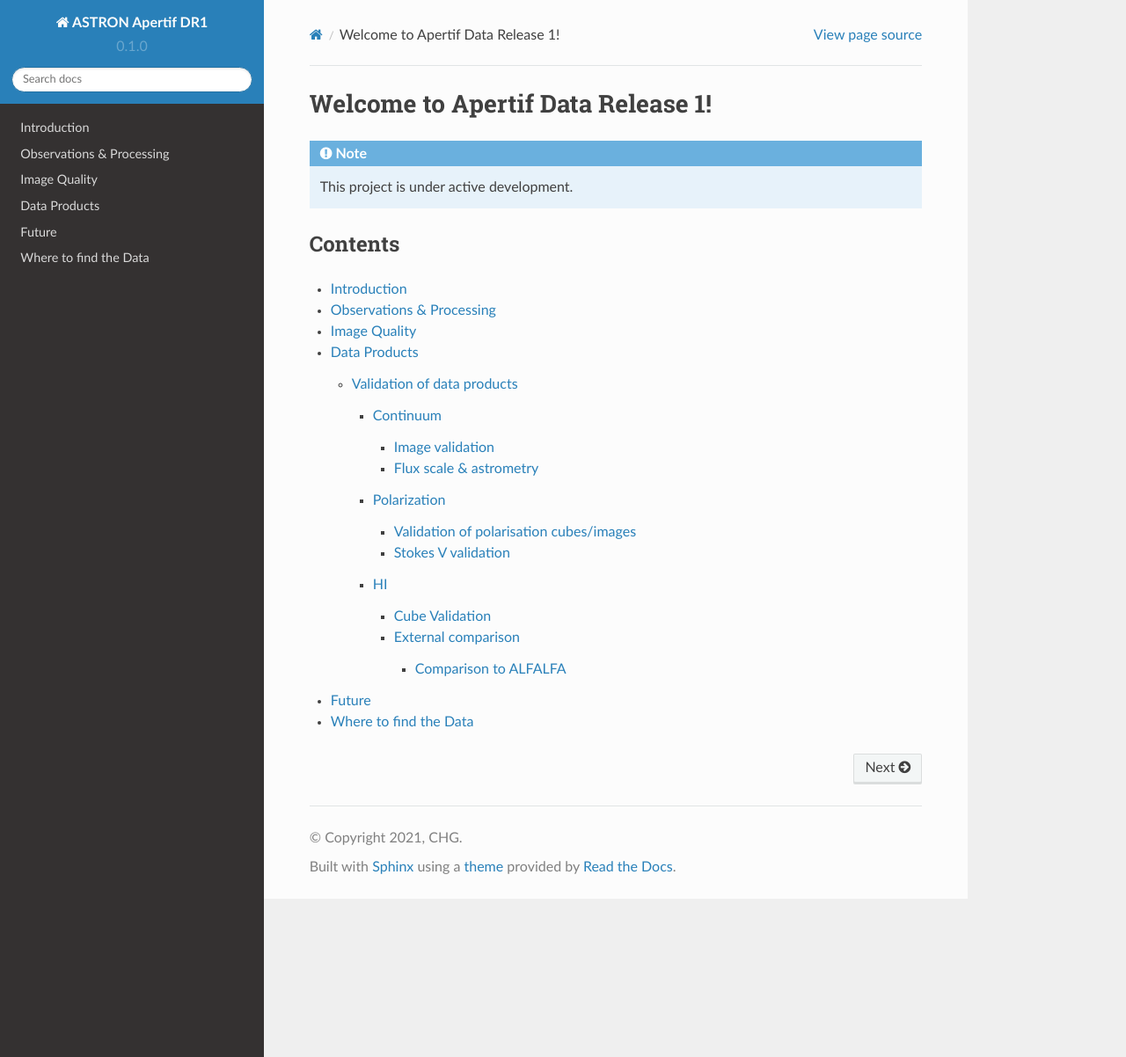
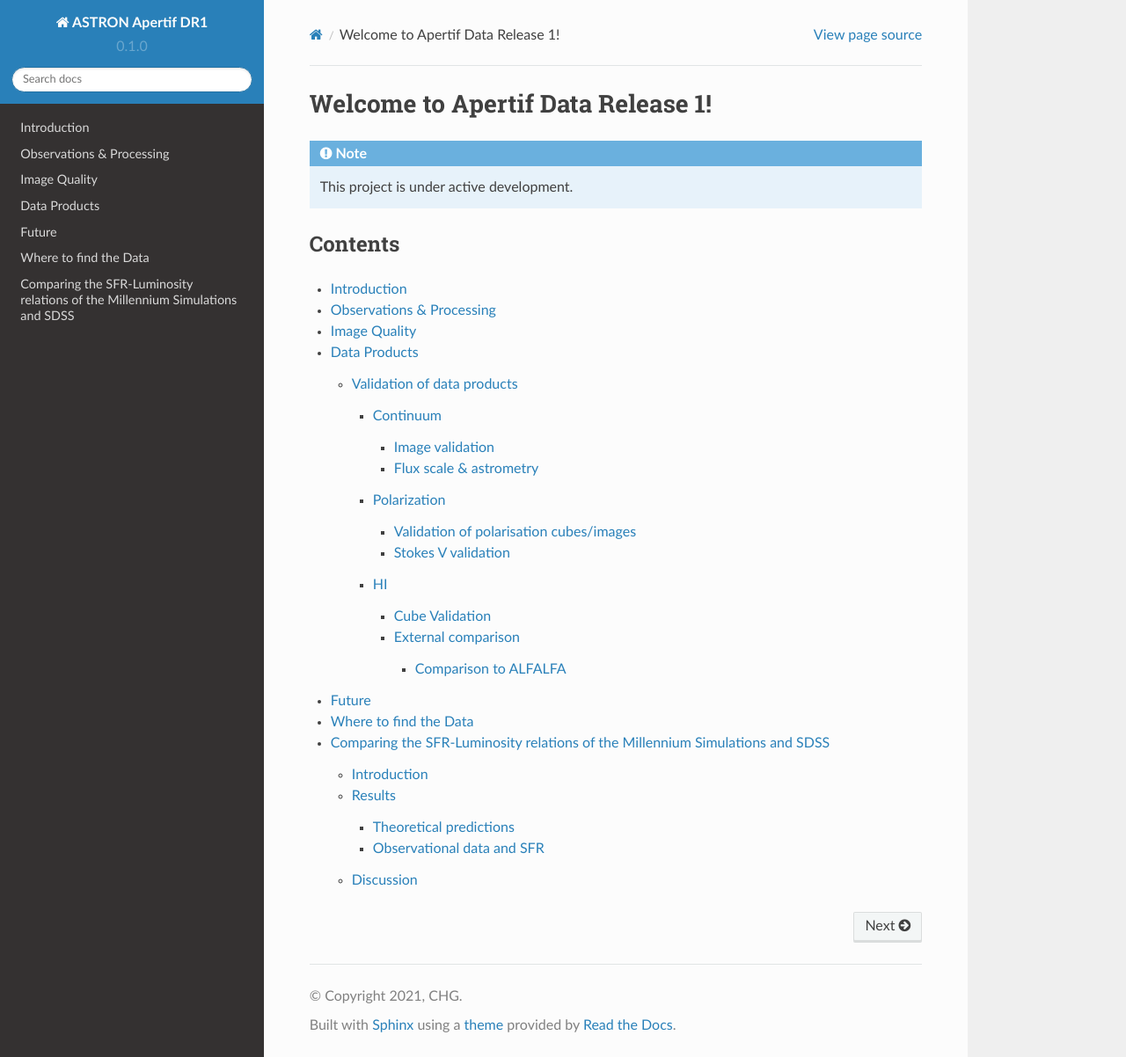
Before and after one commit to CelestinBananas/ASTRON_APERTIF_DR1, a Sphinx documentation site: the page built from docs/source/index.rst, in a window 1280 px wide and 1202 px high. Shown: the whole window at 88% size. Built offline with Sphinx 7.4.7 and the Read the Docs theme 2.0.0, drawn with Linux system fonts in a browser that asks for light colours; some of the changed lines change nothing that is shown.

Commit message:
tried pandocs conversion test

```diff
--- a/docs/source/index.rst
+++ b/docs/source/index.rst
@@ -15,3 +15,4 @@ Contents
    data_products
    future
    where_to_find_data
+   test_rst
--- /dev/null
+++ b/docs/source/test_rst.rst
@@ -0,0 +1,250 @@
+=============================================================================
+Comparing the SFR-Luminosity relations of the Millennium Simulations and SDSS
+=============================================================================
+
+:Author: Celestin Herbe-George
+
+.. role:: raw-latex(raw)
+   :format: latex
+..
+
+Introduction
+============
+
+Galaxy formation modelling is one of the most important and heavily
+researched areas of Cosmology. Today, there exist many different models
+that attempt to predict the observations of galaxies in our universe but
+one model that has shown to be the most popular is the Lambda-CDM model.
+In 2005, the Virgo Consortium, an international collaboration, ran a
+high-resolution N-body simulation of the Lambda-CDM model
+:raw-latex:`\cite{MSim}`. This simulation, the Millennium Simulation,
+has arguably provided the most important theoretical data for the model,
+enabling critical comparisons with the observations to be made.
+
+The Sloan Digital Sky Survey (SDSS) is an optical telescope that has
+been carrying out imaging and spectroscopic surveys of the sky since
+2000. The SDSS data is ideal data to compare the Millennium Simulation’s
+prediction with as it covers a wide range of redshifts, probing deep
+into the evolutionary history of the universe. Furthermore, SDSS has
+observed and recorded the redshift and spectra of over 1 million
+galaxies meaning significant statistical comparisons and conclusions can
+be made.
+
+Star formation rates (SFR) are key in the study of galaxies, defining
+their visible properties. As outlined by Kennicutt, SFR can be strongly
+influenced by not only the morphology of the galaxy but also by the gas
+content, mass, bar structure and dynamical environment
+:raw-latex:`\cite{Ken}`. This makes an investigation of the SFR
+determined in the Millennium Simulation a key probe in the validity of
+theoretical model. Similarly, the mass-to-light ratio (M/L) is vital in
+determining the dynamics of a galaxy from photometric observations and
+shall also be investigated :raw-latex:`\cite{deJong}`.
+
+Results
+=======
+
+Theoretical predictions
+-----------------------
+
+Firstly, the snapshot number for the data acquisition had to be
+determined as each snapshot of the simulation corresponds to a different
+redshift. Through a simple query, it was found that :math:`snapnum = 59`
+was the snapshot that had a redshift closest to 0.1 (this snapshot had a
+redhsift of 0.089). Then a query was written to select the following
+properties of 10 000 galaxies: SFR, stellar mass, bulge mass and the B,
+V, R band magnitudes. These were queried from the DeLucia2006a database
+as this is a database of galaxies and is shown in figure
+`[fig:millQuery] <#fig:millQuery>`__.
+
+::
+
+   [
+     linewidth = 6.5cm,
+              language=SQL,
+              showspaces=false,
+              basicstyle=\ttfamily,
+              numbers=left,
+              numberstyle=\tiny,
+              commentstyle=\color{gray}
+           ]
+   SELECT TOP 10000 sfr,
+   stellarMass, mag_b,
+   mag_v, mag_r, redshift,
+   bulgeMass
+   FROM millimil..DeLucia2006a
+   WHERE snapnum = 59
+   AND mag_r != 99.0
+
+::
+
+   [
+               % linewidth = 5.5cm,
+              language=SQL,
+              showspaces=false,
+              basicstyle=\ttfamily,
+              numbers=left,
+              numberstyle=\tiny,
+              commentstyle=\color{gray}
+           ]
+   SELECT TOP 10000 s.SpecObjID,
+   s.z, dbo.fCosmoDl(s.z),
+   s.fiberMag_r, L.height, L.sigma,
+   L.wave, L.restWave
+   FROM SpecPhoto as s
+   JOIN SpecLine as L
+   ON s.SpecObjID = L.specObjID
+   WHERE ObjType = 0
+   AND L.LineID = 6565
+   AND abs(s.z-0.1) < 0.011
+   AND L.height >0000
+
+The stellar mass was then plotted against the absolute r-magnitude as
+shown in figure `1 <#fig:logmass>`__. In order to investigate the
+mass-to-light ratio discussed in the Introduction, the r-band luminosity
+in solar units was computed for the each galaxy in the sample using
+
+.. math:: L_r/L_\odot = 10^{-0.4(M_r - M_{\odot,r})} \label{eq:L},
+
+where :math:`M_r` is the absolute r-magnitude of the galaxy,
+:math:`M_{\odot,r}` is the absolute r band magnitude of the Sun and is
+:math:`M_{\odot,r} = 4.76`. Bell & de Jong present a popular relation
+for the mass-to-luminosity ratio which is
+:math:`M/L = -0.565 + 1.132(B-V)`. However, this fit was found by using
+a sample of spiral galaxies. To enable a direct comparison to be made,
+the spiral galaxies within the Millennium Simulation sample needed to be
+found. A quantitative description of a spiral galaxy is still heavily
+debated but a popular method is to use the bulge mass to total mass
+ratio, :math:`B`, of the galaxy :raw-latex:`\cite{bulge}`. By using the
+somewhat strict threshold that a spiral can be defined as having
+:math:`B < 0.66`, the sub sample of spiral galaxies can be found. Both
+the full sample and sub sample where fitted using a linear least squares
+fit yielding parameters :math:`a = 1.223` and :math:`b = -1.161` and
+:math:`a_s = 0.965` and :math:`b_s = -0.960` respectively. Here
+:math:`a` denotes the gradient and :math:`b` the intercept and the
+subscript :math:`s` the spiral sub sample. This spiral sub sample was
+also applied to figure `1 <#fig:logmass>`__.
+
+.. figure:: Figures/logM_magr.pdf
+   :alt:
+   :name: fig:logmass
+
+.. figure:: Figures/M_L.pdf
+   :alt:
+
+[fig:M_L]
+
+Observational data and SFR
+--------------------------
+
+The SDSS data was queried from CasJobs in a similar manor to the
+Millennium Simulation data. 10 000 galaxies were selected. Unlike the
+Millennium Simulation, the star formation rates are not readily
+available for the observational data. To find the SFR, a relationship
+found by the calibration of evolutionary models can be used. The query
+is shown in figure `[fig:sdssQuery] <#fig:sdssQuery>`__. Kennicutt
+presents such a relationship that makes use of the H\ :math:`_\alpha`
+recombination line. Recombination lines are able to probe the SFR as the
+luminosity of young stellar populations are re-emitted by nebular lines
+towards the H\ :math:`_\alpha`, H\ :math:`_\beta`, P\ :math:`_\alpha`,
+P\ :math:`_\beta`, Br\ :math:`_\alpha` and Br\ :math:`_\gamma` lines.
+The calibrated relationship used here is
+
+.. math:: \mathrm{SFR [M_\odot/yr]} = 7.9 \times 10^{-42} L(H_\alpha)\mathrm{ [ergs/s]},
+
+where :math:`L(H_\alpha)` is the :math:`H_\alpha` luminosity for a
+source :raw-latex:`\cite{Ken}`. For a source at redshift z the
+:math:`H_\alpha` luminosity can be found using
+:math:`L(H_\alpha) = F\cdot 4\pi d^{2}_L`, where :math:`F` is the flux
+and :math:`d_L` the luminosity distance. The latter can be returned by
+the query whereas the flux can be found through
+:math:`F = \int A\exp{\frac{-(\lambda - \lambda_0)^2}{2\sigma^2}} = A\sqrt{2\sigma^2\pi}`,
+where :math:`A` is the height of the line and :math:`\sigma` the width
+of the line, both of which can be found in the SDSS database.
+
+Finally, the absolute r band magnitude was found using the well known
+distance modulus equation,
+:math:`M_r = m_r - 25 -5\log_{10}(d_L(z)/MPc)` where :math:`m_r` is the
+apparent r band magnitude and :math:`d_L` is the luminosity distance in
+MPcs. Note special attention to the units used by SDSS is required.
+Using the absolute magnitude and equation (`[eq:L] <#eq:L>`__) the r
+band luminosity can be found. The SFR was then plotted against the r
+band luminosity and is shown in figure `2 <#fig:SFR>`__.
+
+.. figure:: Figures/SFR.pdf
+   :alt: The star formation rate against the r band luminosity for 10
+   000 galaxies from both the Millennium Simulation data (blue) and the
+   SDSS observational data (orange).
+   :name: fig:SFR
+
+   The star formation rate against the r band luminosity for 10 000
+   galaxies from both the Millennium Simulation data (blue) and the SDSS
+   observational data (orange).
+
+Discussion
+==========
+
+Figure `1 <#fig:logmass>`__ shows that there is a clear trend between
+the Mass of the galaxy and the r band magnitude. The brighter the
+galaxy, the heavier it is. This is the overall trend found in
+literature. There seems to be a better fit for brighter galaxies, where
+the data points are more concentrated but this quickly evolves into a
+wide band as the magnitude becomes more positive. Furthermore, the
+sample that were deemed to be spiral galaxies seems to be significantly
+brighter. This is surprising as one would expect the spiral galaxies to
+be distributed somewhat evenly amongst the magnitudes. This suggests
+that the criteria used to determine which are spiral galaxies may be
+incorrect. One possible error could be that all galaxies that had a
+bulge mass = 0 were removed from the spiral sample as these were
+interpreted to be other galaxy types where the bulge is harder to define
+(such as Ellipticals). Further investigation into how the Millennium
+Simulation determines this bulge mass would be required for a more
+strict and confident definition of spiral galaxies.
+
+| Figure `[fig:M_L] <#fig:M_L>`__ provides a more quantitative
+  evaluation of the theoretical simulations. The gradient and intercept
+  of linear least squares fit for the whole sample was found to be
+  within 8% and 105%, respectively, of the one presented by Bell & de
+  Jong. The fit for the spiral galaxies was within 15% and 70%. The
+  gradient of the whole sample does seem to be in agreement with Bell %
+  de Jong, whereas the difference in intercept suggests a systematic
+  error. Bell & de Jong did fit the data with a cosmology where
+  :math:`H_0 = 71` km/s/MPc whereas the fit presented here uses a
+  cosmology where :math:`H_0 = 70` km/s/MPc, this difference would
+  indeed change the intercept but not the gradient. Furthermore, they
+  derived the relation using spiral galaxies, therefore using a sample
+  of all galaxy types is bound to introduce some discrepancies. It is
+  then surprising that the spiral sub sample does not agree more with
+  the literature, only the intercept is marginally closer. This again
+  suggests that the spiral sub sample selection criterion is incorrect.
+  Overall, the mass to luminosity ratio plot found here does suggest
+  that the theoretical models are in agreement with the observations.
+
+Finally, figure `2 <#fig:SFR>`__ shows SFR against r band luminosity for
+the Millennium Simulation and SDSS data. The Millennium Simulations has
+a significantly higher scatter in the luminosity direction than the SDSS
+data, this could be due to the simulations over predicting low
+luminosity low SFR galaxies. This would be due to a problem with the
+lambda-CDM model and could stem from the challenges the model already
+faces such as over predicting dwarf galaxies. This was deemed to
+complicated to investigate in the available time frame.
+
+Another, more convincing, explanation for the difference in luminosity
+scatter could be that the SDSS data is suffering from a selection bias.
+As discussed in :raw-latex:`\cite{ext}`, if the young stars are within
+or behind clouds of gas and dust, their light will be absorbed and
+re-emitted at longer wavelengths (such as IR). Young stars are likely to
+lie within these regions as these are the star forming regions of
+galaxies. This makes this selection bias a very convincing hypothesis
+for the difference in scatter. To confirm this hypothesis, one could use
+the IR luminosity and calibrate the SFR. Unfortunately this could not be
+investigated further due to time constraints.
+
+The two data samples do have a significant overlap, which could indicate
+that the Millennium Simulation correctly predicts a certain population
+of galaxies that are observed by SDSS. Due to the large scatter, no fits
+were fitted. One can still notice a slight trend in the Millennium
+Simulation data, where the more luminous galaxies have higher SFR. The
+SDSS data hints at a similar trend but nothing more can be said about
+this. Both data sets do show a similar scatter in the SFR direction,
+providing further agreement between the theoretical simulations and
+observations.
```
